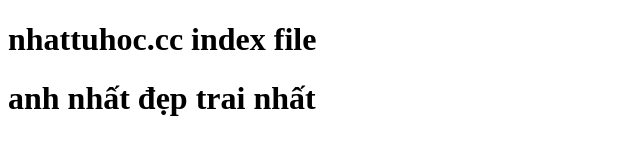
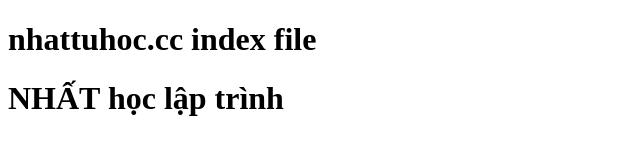
Before and after one commit to anhnhat26/nhattuhoc, a plain HTML site: page index.html in a window 1280 px wide. Shown: the whole page, without its empty margins (0-640 px from the left). Drawn offline with Linux system fonts and the light colour scheme.

Commit message:
nhất học lập trình 2

```diff
--- a/index.html
+++ b/index.html
@@ -7,6 +7,6 @@
   </head>
   <body>
     <h1>nhattuhoc.cc index file</h1>
-    <h1>anh nhất đẹp trai nhất</h1>
+    <h1>NHẤT học lập trình</h1>
   </body>
 </html>
```
